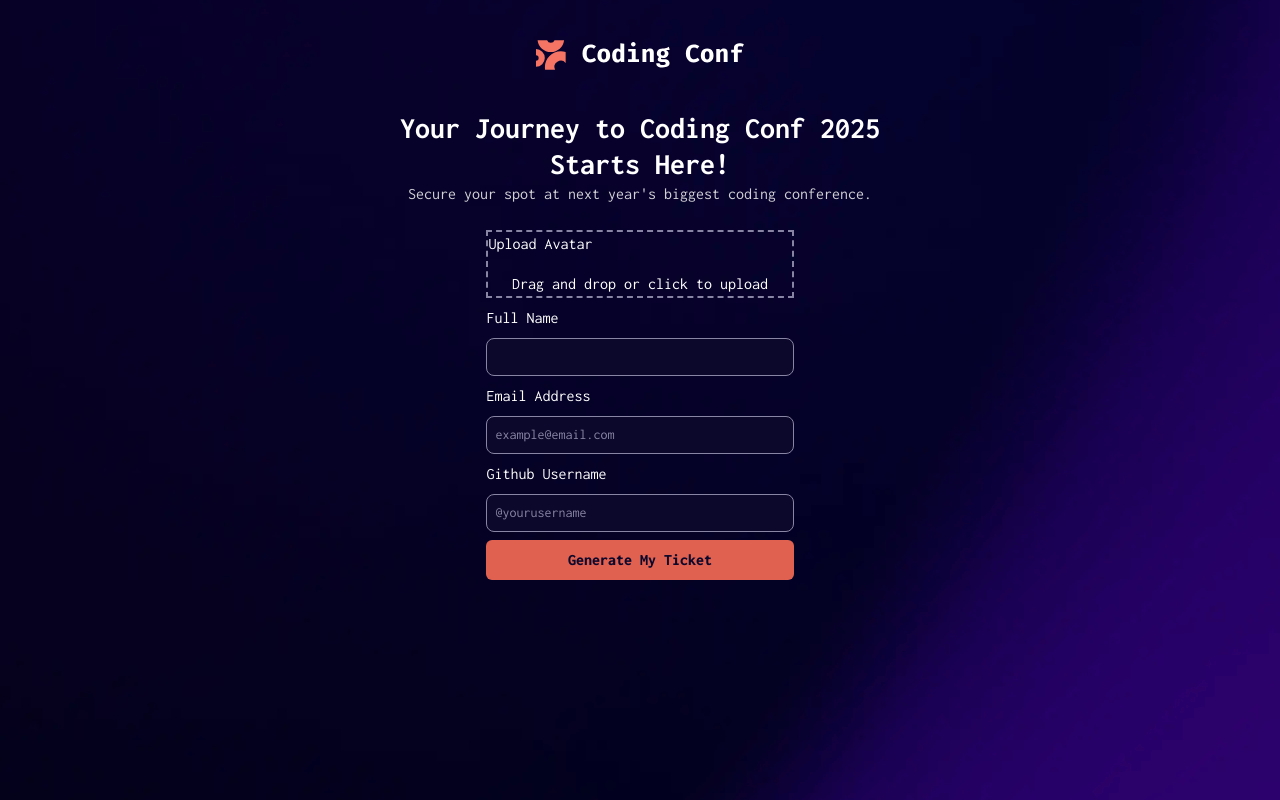
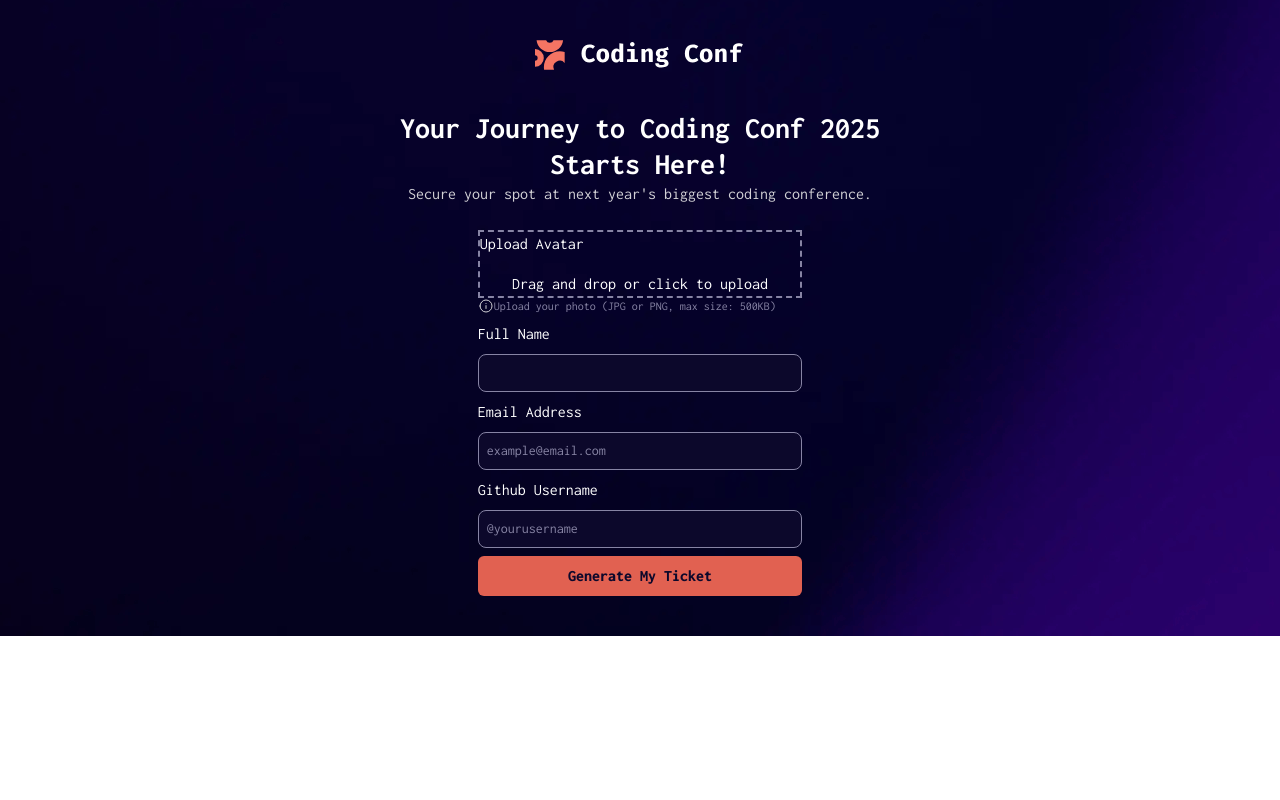
Before and after one commit to Hardy101/Frontend-Mentor, a React (Vite) app in the folder front_end_mentor_challenges/: page / in a window 1280 px wide. Built offline with nearby package versions, Linux system fonts and the light colour scheme.

Commit message:
refactor

```diff
--- a/front_end_mentor_challenges/src/components/conference-ticket.tsx
+++ b/front_end_mentor_challenges/src/components/conference-ticket.tsx
@@ -1,10 +1,11 @@
 import React from "react";
 import logo from "../assets/images/logo-full.svg";
+import info from "../assets/images/icon-info.svg";
 
 const ConferenceTicket: React.FC = () => {
   return (
     <>
-      <main className="h-screen text-neutral-0 bg-[url('./assets/images/background-desktop.png')] bg-[50%] bg-center bg-no-repeat font-ir">
+      <main className="px-8 text-neutral-0 bg-[url('./assets/images/background-desktop.png')] bg-[50%] bg-center bg-no-repeat font-ir">
         <div className="md:w-2/5 mx-auto py-10 text-center">
           <div className="heading">
             <img src={logo} alt="logo" className="mx-auto" />
@@ -15,7 +16,7 @@ const ConferenceTicket: React.FC = () => {
               Secure your spot at next year's biggest coding conference.
             </p>
           </div>
-          <div className="body mt-6 w-3/5 mx-auto">
+          <div className="body mt-6 w-4/6 mx-auto">
             <form action="#" className="grid gap-2">
               <div className="form-control">
                 <label
@@ -31,6 +32,10 @@ const ConferenceTicket: React.FC = () => {
                   />
                   <span>Drag and drop or click to upload</span>
                 </label>
+                <p className="text-xs flex text-neutral-500">
+                  <img src={info} alt="" className="my-auto"/>
+                  <span className="my-auto">Upload your photo (JPG or PNG, max size: 500KB)</span>
+                </p>
               </div>
               <div className="form-control grid text-left gap-2">
                 <label htmlFor="fname">Full Name</label>
```
